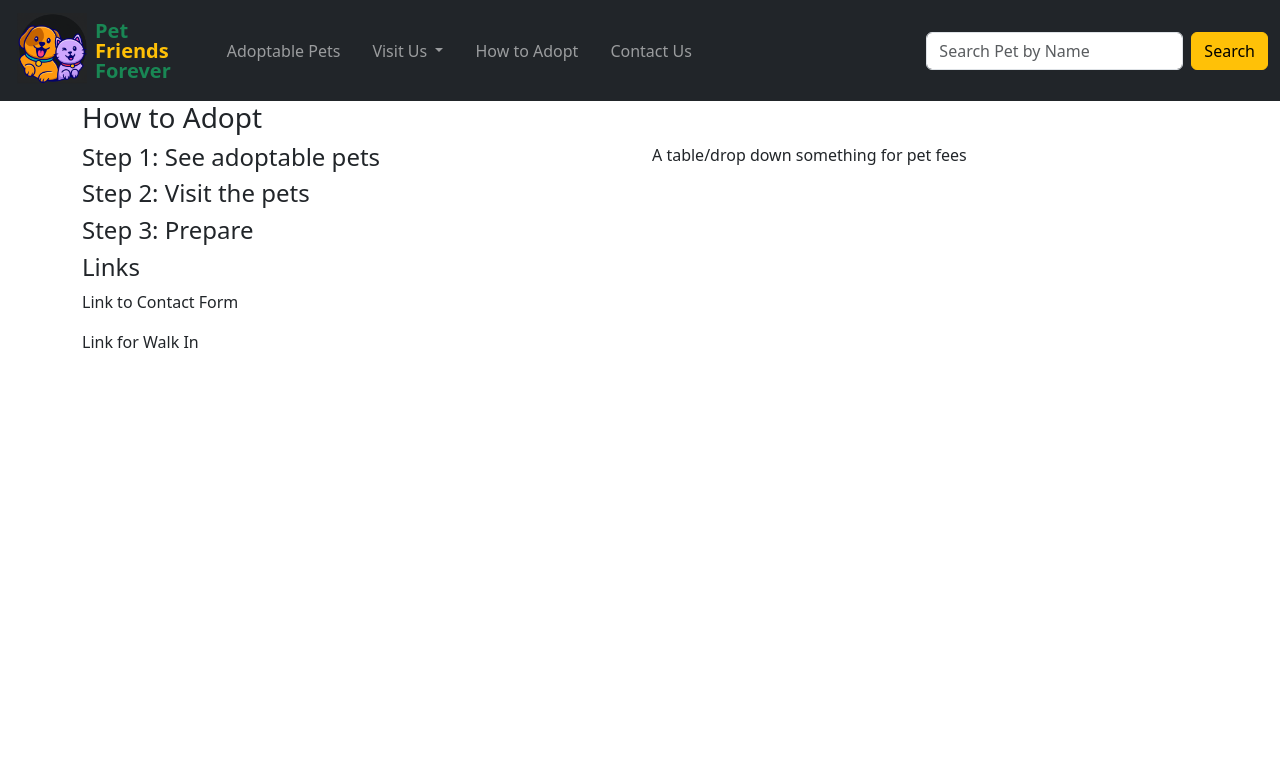
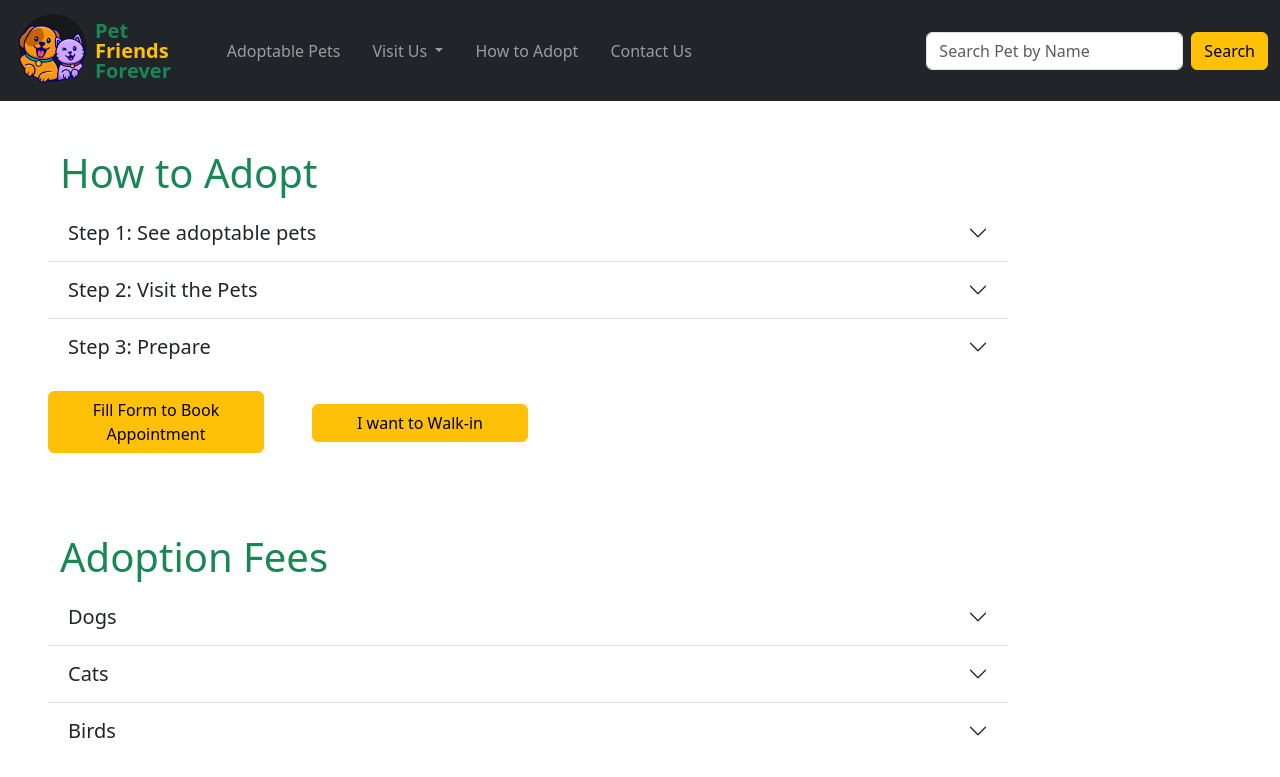
Before and after one commit to prmenezes/PetFriendsForever, a Django app: page /how_to_adopt/ in a window 1280 px wide. Shown: the top 777 px of the page. Run offline with Django 5.2, Linux system fonts and the light colour scheme.

Commit message:
How to adopt

```diff
--- a/pets/templates/contact_us.html
+++ b/pets/templates/contact_us.html
@@ -16,7 +16,6 @@
       <div class="container w-75 ms-0">
       <h1 class="display-7 text-warning mt-4"> Hours of Operation</h1>
       <table class="table">
-
         <tbody>
           {% for day, hours in hours_of_operation.items %}
           <tr class="lead">
@@ -24,7 +23,6 @@
             <td>{{hours}}</td>
           </tr>
           {% endfor %}
-
         </tbody>
       </table>
     </div>
--- a/pets/templates/how_to_adopt.html
+++ b/pets/templates/how_to_adopt.html
@@ -2,39 +2,136 @@
 {% block title %} Contact Us {% endblock %}
 {% block contact-us-active %}active{% endblock  %}
 {% block content %}
-<div class="container" >
-  <div class="row">
-    <h3>How to Adopt</h3>
-    <div class="col">
-        <h4>Step 1: See adoptable pets </h4>
-        <h4>Step 2: Visit the pets </h4>
-        <h4>Step 3: Prepare </h4>
+
+
+<div class="d-flex flex-column mb-3 ms-5 w-75">
+  <!-- How to Adopt -->
+  <div class="container mt-5" >
+    <h1 class="display-7 text-success">How to Adopt</h1>
+  </div>
+  <!-- Accordion steps -->
+  <div class="accordion accordion-flush" id="accordionFlushExample">
+    <div class="accordion-item">
+      <h2 class="accordion-header">
+        <button class="accordion-button collapsed" type="button" data-bs-toggle="collapse" data-bs-target="#flush-collapseOne" aria-expanded="false" aria-controls="flush-collapseOne">
+          <div class="lead">Step 1: See adoptable pets</div>
+        </button>
+      </h2>
+      <div id="flush-collapseOne" class="accordion-collapse collapse" data-bs-parent="#accordionFlushExample">
+        <div class="accordion-body lead">All of our pet friends are available for viewing online. Please read the detailed description to determine if it is a fit for your lifestyle.</div>
+        <div class="container">
+            <a class="btn btn-warning align-self-start mb-3" role="button" href="{% url "pet_list" %}">See All Adoptable Pets</a>
+        </div>
+      </div>
     </div>
-    <div class="col">
-        {% comment %} <table class="table table-bordered border-success w-auto">
+    <div class="accordion-item">
+      <h2 class="accordion-header">
+        <button class="accordion-button collapsed" type="button" data-bs-toggle="collapse" data-bs-target="#flush-collapseTwo" aria-expanded="false" aria-controls="flush-collapseTwo">
+          <div class="lead">Step 2: Visit the Pets</div>
+        </button>
+      </h2>
+      <div id="flush-collapseTwo" class="accordion-collapse collapse" data-bs-parent="#accordionFlushExample">
+        <div class="accordion-body lead">Click the below buttons to either fill the contact form for booking an appointment or check walk-in information. Scheduled appointments will be given priority over walk-ins. We serve on a first come first adopt basis.</div>
+      </div>
+    </div>
+    <div class="accordion-item">
+      <h2 class="accordion-header">
+        <button class="accordion-button collapsed" type="button" data-bs-toggle="collapse" data-bs-target="#flush-collapseThree" aria-expanded="false" aria-controls="flush-collapseThree">
+          <div class="lead">Step 3: Prepare</div>
+        </button>
+      </h2>
+      <div id="flush-collapseThree" class="accordion-collapse collapse" data-bs-parent="#accordionFlushExample">
+        <div class="accordion-body lead">We try to help adopters to be the best pet owner through conversation, education and post adoption support.
+          We encourage you to research on the care of the species you are considering adopting and the expense of owning them.
+          Also, please see the fee structure below to get an idea of the cost of adoption.</div>
+      </div>
+    </div>
+  </div>
+  <!-- Contact Form and Walk-In buttons -->
+  <div class="d-xl-flex w-50 align-items-center justify-content-between fs-4 text-center mt-3 mb-5 gap-5">
+    <div class="mb-3 w-100">
+        <a class="btn btn-warning w-100" role="button" href="{% url "create_person" %}">Fill Form to Book Appointment</a>
+    </div>
+    <div class="mb-3  w-100">
+        <a class="btn btn-warning w-100 px-3" role="button" href="{% url "contact_us" %}">I want to Walk-in</a>
+    </div>
+  </div>
+
+  <!-- Fees -->
+  <div class="container mt-3" >
+    <h1 class="display-7 text-success">Adoption Fees</h1>
+  </div>
+  <!-- Fee Structure -->
+  <div class="accordion accordion-flush" id="accordionFlushFees">
+    <div class="accordion-item">
+      <h2 class="accordion-header">
+        <button class="accordion-button collapsed" type="button" data-bs-toggle="collapse" data-bs-target="#flush-collapseDogs" aria-expanded="false" aria-controls="flush-collapseOne">
+          <div class="lead">Dogs</div>
+        </button>
+      </h2>
+      <div id="flush-collapseDogs" class="accordion-collapse collapse" data-bs-parent="#accordionFlushFees">
+        <div class="accordion-body lead">
+          <!--PV: Get from some model? -->
+          {% comment %} <table class="table">
             <tbody>
-              {% for pet_type, pet_age, fees in pet_fees.items %}
-              <tr>
-                <th scope="row">{{day}}</th>
+              {% for day, hours in hours_of_operation.items %}
+              <tr class="lead">
+                <th scope="row" class="text-dark">{{day}}</th>
                 <td>{{hours}}</td>
               </tr>
               {% endfor %}
             </tbody>
+          </table> {% endcomment %}
+        </div>
+      </div>
+    </div>
+    <div class="accordion-item">
+      <h2 class="accordion-header">
+        <button class="accordion-button collapsed" type="button" data-bs-toggle="collapse" data-bs-target="#flush-collapseCats" aria-expanded="false" aria-controls="flush-collapseTwo">
+          <div class="lead">Cats</div>
+        </button>
+      </h2>
+      <div id="flush-collapseCats" class="accordion-collapse collapse" data-bs-parent="#accordionFlushFees">
+        <div class="accordion-body lead">
+           <!--PV: Get from some model? -->
+           {% comment %} <table class="table">
+            <tbody>
+              {% for day, hours in hours_of_operation.items %}
+              <tr class="lead">
+                <th scope="row" class="text-dark">{{day}}</th>
+                <td>{{hours}}</td>
+              </tr>
+              {% endfor %}
+            </tbody>
+          </table> {% endcomment %}
+        </div>
+      </div>
+    </div>
+    <div class="accordion-item">
+      <h2 class="accordion-header">
+        <button class="accordion-button collapsed" type="button" data-bs-toggle="collapse" data-bs-target="#flush-collapseBirds" aria-expanded="false" aria-controls="flush-collapseThree">
+          <div class="lead">Birds</div>
+        </button>
+      </h2>
+      <div id="flush-collapseBirds" class="accordion-collapse collapse" data-bs-parent="#accordionFlushFees">
+        <div class="accordion-body lead">
+          <!--PV: Get from some model? -->
+          {% comment %} <table class="table">
+          <tbody>
+            {% for day, hours in hours_of_operation.items %}
+            <tr class="lead">
+              <th scope="row" class="text-dark">{{day}}</th>
+              <td>{{hours}}</td>
+            </tr>
+            {% endfor %}
+          </tbody>
         </table> {% endcomment %}
-     <p> A table/drop down something for pet fees </p>
-    </div>
-  </div>
-  <div class="row">
-    <div class="col">
-        <h4> Links </h4>
-        <p> Link to Contact Form </p>
-        <p> Link for Walk In </p>
+      </div>
+      </div>
     </div>
   </div>
 </div>
 
 
 
-
-
   {% endblock %}
--- a/pets/templates/pets/pet_detail.html
+++ b/pets/templates/pets/pet_detail.html
@@ -51,7 +51,8 @@
 </div>
 
 {% comment %} <div class="d-flex justify-content-around w-50 mx-5 mt-2 mb-5 gap-5"> {% endcomment %}
-<div class="d-xl-flex w-50 align-items-center justify-content-between fs-4 text-center mx-5 mt-2 mb-5 gap-5">
+<!-- PV: Use include for the below sectio in how to adopt -->
+<div class="d-xl-flex w-50 align-items-center justify-content-between fs-4 text-center mx-5 mt-3 mb-5 gap-5">
     <div class="mb-3 w-100">
         <a class="btn btn-warning w-100" role="button" href="{% url "create_person" %}">Fill Form to Book Appointment</a>
     </div>
```
